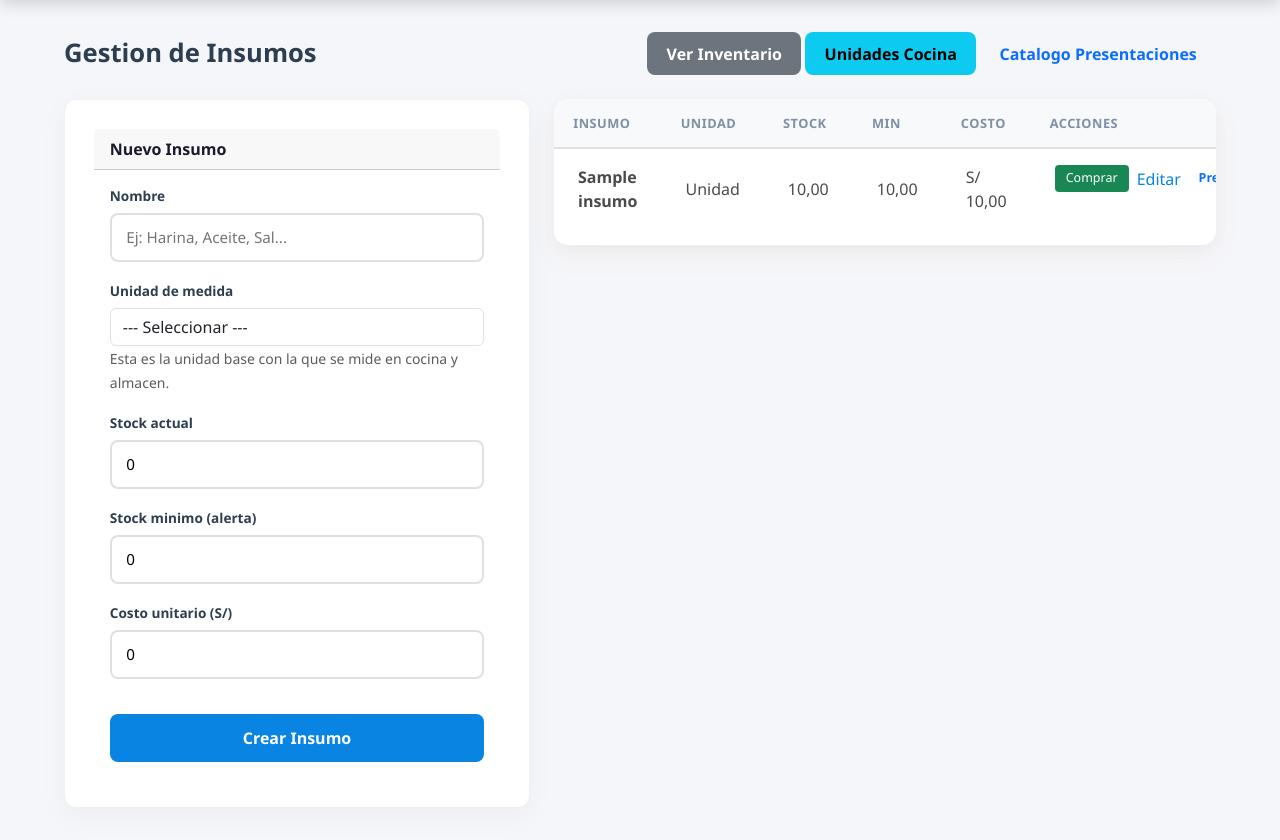
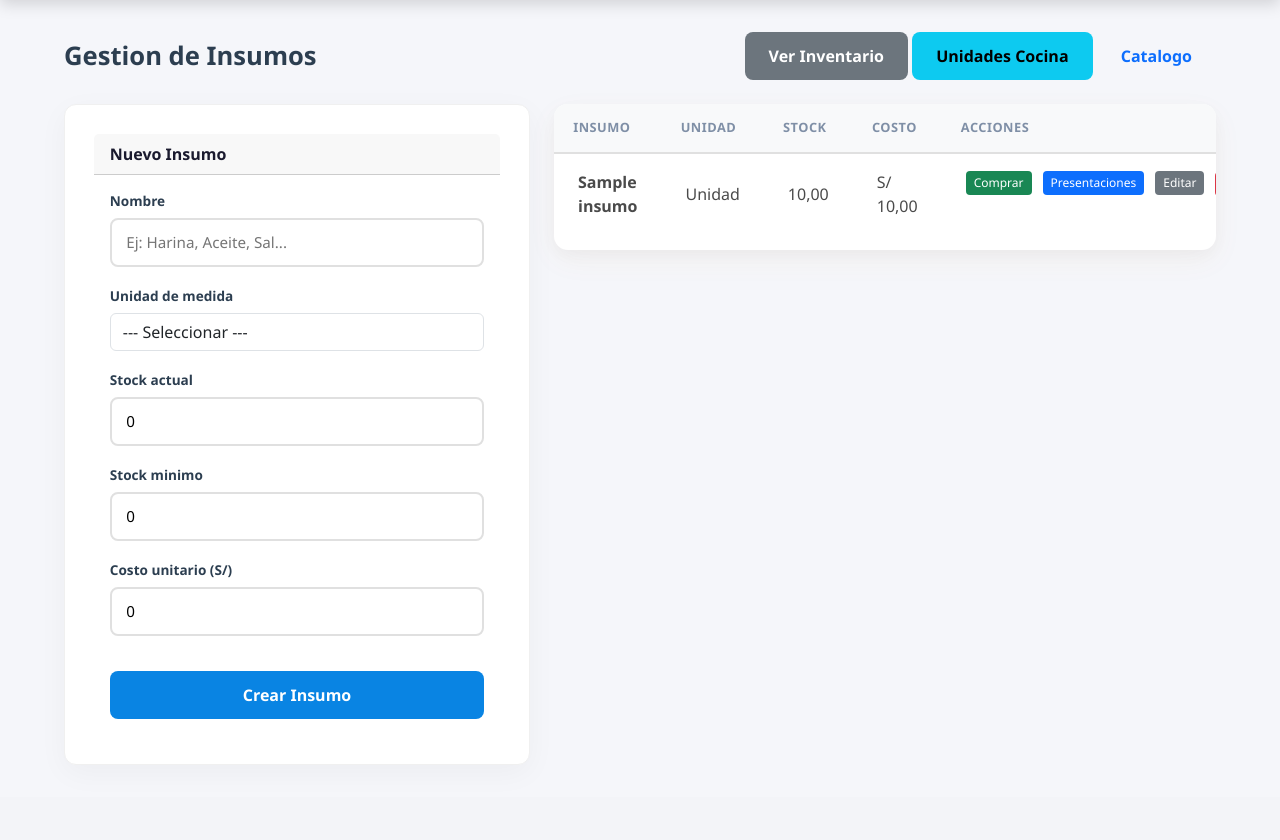
Before and after one commit to edwargreoz/Restaurante_08, a Django app: page /inventario/gestion/ in a window 1280 px wide. Shown: the part 65-905 px from the top of the page. After the commit the page ends 784 px from the top, so only its background shows below. Run offline with Django 5.2, Linux system fonts and the light colour scheme; a user stored in the database is signed in; tables that the repository leaves empty hold one stand-in row (values such as "Sample post"); parts of the project's set-up code (start-up, migrations or seed data) failed here and were passed over.

Commit message:
feat: catálogo de presentaciones integrado al modal de compra rapida - fallback automatico, vinculo automatico, filtrado por compatibilidad de unidad, layout limpio

```diff
--- a/inventario/urls.py
+++ b/inventario/urls.py
@@ -12,6 +12,7 @@ urlpatterns = [
     path('inventario/presentaciones/<int:insumo_id>/', views.presentaciones_insumo, name='presentaciones_insumo'),
     path('inventario/presentaciones/eliminar/<int:presentacion_id>/', views.eliminar_presentacion, name='eliminar_presentacion'),
     path('inventario/presentaciones/compra/<int:presentacion_id>/', views.registrar_compra_presentacion, name='registrar_compra_presentacion'),
+    path('inventario/compra-rapida/', views.compra_rapida, name='compra_rapida'),
     path('inventario/unidades-cocina/', views.unidades_cocina, name='unidades_cocina'),
     path('inventario/unidades-cocina/eliminar/<int:unidad_id>/', views.eliminar_unidad_cocina, name='eliminar_unidad_cocina'),
     path('inventario/catalogo-presentaciones/', views.catalogo_presentaciones, name='catalogo_presentaciones'),
--- a/inventario/views.py
+++ b/inventario/views.py
@@ -25,9 +25,11 @@ def gestion_insumos(request):
     import json
     container = get_container()
     insumos = container.insumo_service.listar_insumos()
+    catalogo = container.presentacion_insumo_service.listar_catalogo()
+
     presentaciones_por_insumo = {}
     for insumo in insumos:
-        presentaciones = container.presentacion_insumo_service.listar_por_insumo(insumo.id)
+        vinculadas = container.presentacion_insumo_service.listar_por_insumo(insumo.id)
         presentaciones_por_insumo[insumo.id] = [
             {
                 'id': p.id,
@@ -35,12 +37,25 @@ def gestion_insumos(request):
                 'cantidad': float(p.cantidad),
                 'unidad_medida': p.unidad_medida,
                 'costo_compra': float(p.costo_compra),
+                'tipo': 'vinculada',
             }
-            for p in presentaciones
+            for p in vinculadas
         ]
+
+    compatible_catalogo = []
+    for p in catalogo:
+        compatible_catalogo.append({
+            'id': p.id,
+            'nombre': p.nombre,
+            'cantidad': float(p.cantidad),
+            'unidad_medida': p.unidad_medida,
+            'costo_compra': float(p.costo_compra),
+        })
+
     return render(request, 'inventario/gestion_insumos.html', {
         'insumos': insumos,
         'presentaciones_por_insumo_json': json.dumps(presentaciones_por_insumo),
+        'catalogo_json': json.dumps(compatible_catalogo),
     })
 
 @login_required
@@ -333,6 +348,43 @@ def registrar_compra_presentacion(request, presentacion_id):
 
 @login_required
 @user_passes_test(es_admin)
+def compra_rapida(request):
+    from decimal import Decimal
+    container = get_container()
+    if request.method != 'POST':
+        return redirect('gestion_insumos')
+    try:
+        insumo_id = int(request.POST.get('insumo_id', 0))
+        presentacion_id = int(request.POST.get('presentacion_id', 0))
+        cantidad_paquetes = int(request.POST.get('cantidad_paquetes', 1))
+        costo_total = Decimal(request.POST.get('costo_total', '0'))
+
+        if not insumo_id or not presentacion_id:
+            messages.error(request, 'Faltan datos para la compra')
+            return redirect('gestion_insumos')
+
+        p = container.presentacion_insumo_service.obtener_por_id(presentacion_id)
+        if p.insumo_id is None:
+            container.presentacion_insumo_service.vincular_a_insumo(
+                presentacion_id=presentacion_id,
+                insumo_id=insumo_id,
+            )
+
+        container.presentacion_insumo_service.registrar_compra(
+            presentacion_id=presentacion_id,
+            cantidad_paquetes=cantidad_paquetes,
+            costo_total=costo_total,
+            usuario=request.user,
+        )
+        insumo = container.insumo_service.obtener_por_id(insumo_id)
+        messages.success(request, f'Compra registrada: {p.nombre} -> {insumo.nombre}')
+    except (RecursoNoEncontrado, ReglaNegocioViolada) as e:
+        messages.error(request, str(e))
+    return redirect('gestion_insumos')
+
+
+@login_required
+@user_passes_test(es_admin)
 def unidades_cocina(request):
     container = get_container()
     unidades = container.unidad_cocina_service.listar()
--- a/templates/inventario/gestion_insumos.html
+++ b/templates/inventario/gestion_insumos.html
@@ -5,11 +5,18 @@
 {% block extra_css %}
 <link rel="stylesheet" href="{% static 'css/inventario/gestion_insumos.css' %}">
 <style>
-    .btn-presentaciones { font-size: 0.78rem; padding: 0.2rem 0.6rem; }
-    .btn-comprar { background: #198754; color: #fff; border: none; font-size: 0.78rem; padding: 0.25rem 0.7rem; border-radius: 4px; cursor: pointer; }
+    .gestion-acciones { white-space: nowrap; }
+    .gestion-acciones .btn-comprar,
+    .gestion-acciones .btn-vinculadas,
+    .gestion-acciones .btn-eliminar-inline { display: inline-block; margin-right: 3px; margin-bottom: 2px; font-size: 0.75rem; padding: 0.2rem 0.5rem; }
+    .btn-comprar { background: #198754; color: #fff; border: none; border-radius: 4px; cursor: pointer; }
     .btn-comprar:hover { background: #157347; }
-    .compra-modal-preview { background: #e9f7ef; border: 1px solid #b7e4c7; border-radius: 6px; padding: 0.75rem; margin-top: 0.75rem; font-size: 0.88rem; display: none; }
-    .compra-modal-sin-pres { color: #888; font-style: italic; }
+    .btn-vinculadas { background: #0d6efd; color: #fff; border: none; border-radius: 4px; text-decoration: none; }
+    .btn-vinculadas:hover { background: #0b5ed7; color: #fff; }
+    .btn-eliminar-inline { background: #dc3545; color: #fff; border: none; border-radius: 4px; cursor: pointer; }
+    .btn-eliminar-inline:hover { background: #bb2d3b; }
+    .compra-modal-preview { background: #e9f7ef; border: 1px solid #b7e4c7; border-radius: 6px; padding: 0.6rem; margin-top: 0.5rem; font-size: 0.85rem; display: none; }
+    .compra-badge-catalogo { background: #ffc107; color: #000; font-size: 0.7rem; padding: 0.1rem 0.4rem; border-radius: 3px; margin-left: 0.4rem; }
 </style>
 {% endblock %}
 {% block content %}
@@ -17,9 +24,9 @@
     <h1>{% if editar %}Editar Insumo{% else %}Gestion de Insumos{% endif %}</h1>
     {% if not editar %}
     <div>
-        <a href="{% url 'lista_insumos' %}" class="btn btn-secondary" style="width:auto;padding:0.6rem 1.2rem;">Ver Inventario</a>
-        <a href="{% url 'unidades_cocina' %}" class="btn btn-info" style="width:auto;padding:0.6rem 1.2rem;">Unidades Cocina</a>
-        <a href="{% url 'catalogo_presentaciones' %}" class="btn btn-outline-primary" style="width:auto;padding:0.6rem 1.2rem;">Catalogo Presentaciones</a>
+        <a href="{% url 'lista_insumos' %}" class="btn btn-secondary btn-sm">Ver Inventario</a>
+        <a href="{% url 'unidades_cocina' %}" class="btn btn-info btn-sm">Unidades Cocina</a>
+        <a href="{% url 'catalogo_presentaciones' %}" class="btn btn-outline-primary btn-sm">Catalogo</a>
     </div>
     {% endif %}
 </div>
@@ -49,7 +56,6 @@
                             <option value="ML" {% if u == 'ML' %}selected{% endif %}>Mililitro</option>
                             {% endwith %}
                         </select>
-                        <small class="text-muted">Esta es la unidad base con la que se mide en cocina y almacen.</small>
                     </div>
                     <div class="form-group">
                         <label for="stock_actual">Stock actual</label>
@@ -57,7 +63,7 @@
                                value="{{ editar.stock_actual|default:'0' }}" required>
                     </div>
                     <div class="form-group">
-                        <label for="stock_minimo">Stock minimo (alerta)</label>
+                        <label for="stock_minimo">Stock minimo</label>
                         <input type="number" name="stock_minimo" id="stock_minimo" step="0.01" min="0"
                                value="{{ editar.stock_minimo|default:'0' }}" required>
                     </div>
@@ -80,7 +86,7 @@
         <div class="table-wrapper">
             <table class="table">
                 <thead>
-                    <tr><th>Insumo</th><th>Unidad</th><th>Stock</th><th>Min</th><th>Costo</th><th>Acciones</th></tr>
+                    <tr><th>Insumo</th><th>Unidad</th><th>Stock</th><th>Costo</th><th>Acciones</th></tr>
                 </thead>
                 <tbody>
                     {% for insumo in insumos %}
@@ -88,24 +94,24 @@
                         <td><strong>{{ insumo.nombre }}</strong></td>
                         <td>{{ insumo.unidad|unidad_display }}</td>
                         <td>{{ insumo.stock_actual|floatformat:2 }}</td>
-                        <td>{{ insumo.stock_minimo|floatformat:2 }}</td>
                         <td>S/ {{ insumo.costo_unitario|floatformat:2 }}</td>
                         <td class="gestion-acciones">
                             <button type="button" class="btn-comprar"
                                     data-insumo-id="{{ insumo.id }}"
                                     data-insumo-nombre="{{ insumo.nombre }}"
+                                    data-insumo-unidad="{{ insumo.unidad }}"
                                     onclick="abrirModalCompra(this)">Comprar</button>
-                            <a href="{% url 'editar_insumo' insumo.id %}" class="table-link">Editar</a>
-                            <a href="{% url 'presentaciones_insumo' insumo.id %}" class="btn btn-sm btn-outline-primary btn-presentaciones">Presentaciones</a>
+                            <a href="{% url 'presentaciones_insumo' insumo.id %}" class="btn-vinculadas">Presentaciones</a>
+                            <a href="{% url 'editar_insumo' insumo.id %}" class="btn-vinculadas" style="background:#6c757d;">Editar</a>
                             <form method="POST" action="{% url 'eliminar_insumo' insumo.id %}" style="display:inline;">
                                 {% csrf_token %}
-                                <button type="submit" class="btn-eliminar"
-                                        onclick="return confirm('Eliminar {{ insumo.nombre }}?')">Eliminar</button>
+                                <button type="submit" class="btn-eliminar-inline"
+                                        onclick="return confirm('Eliminar {{ insumo.nombre }}?')">X</button>
                             </form>
                         </td>
                     </tr>
                     {% empty %}
-                    <tr><td colspan="6" class="empty-row">No hay insumos registrados</td></tr>
+                    <tr><td colspan="5" class="empty-row">No hay insumos registrados</td></tr>
                     {% endfor %}
                 </tbody>
             </table>
@@ -121,25 +127,20 @@
                 <button type="button" class="btn-close" data-bs-dismiss="modal"></button>
             </div>
             <div class="modal-body">
-                <div id="compraSinPresentaciones" class="compra-modal-sin-pres" style="display:none;">
-                    Este insumo no tiene presentaciones vinculadas.
-                    <a href="#" id="compraLinkPresentaciones">Crear una presentacion aqui.</a>
-                </div>
-                <form id="formCompra" method="POST" action="" style="display:none;">
+                <form id="formCompra" method="POST" action="{% url 'compra_rapida' %}">
                     {% csrf_token %}
-                    <input type="hidden" name="next" value="{% url 'gestion_insumos' %}">
-                    <input type="hidden" name="cantidad_paquetes" id="compraHiddenPaq" value="0">
-                    <input type="hidden" name="costo_total" id="compraHiddenCosto" value="0">
+                    <input type="hidden" name="insumo_id" id="compraInsumoId" value="">
+                    <input type="hidden" name="presentacion_id" id="compraPresentacionId" value="">
                     <div class="mb-3">
                         <label class="form-label fw-semibold">Presentacion</label>
-                        <select id="compraSelectPresentacion" class="form-select" required>
+                        <select id="compraSelectPresentacion" class="form-select" required onchange="onSelectPresentacion()">
                             <option value="">Seleccionar presentacion...</option>
                         </select>
                         <small class="text-muted" id="compraInfoPresentacion"></small>
                     </div>
                     <div class="mb-3">
                         <label class="form-label fw-semibold">Cantidad de paquetes</label>
-                        <input type="number" id="compraCantidad" class="form-control" min="1" value="1" required>
+                        <input type="number" id="compraCantidad" class="form-control" min="1" value="1" required oninput="actualizarPreviewCompra()">
                     </div>
                     <div class="mb-3">
                         <label class="form-label fw-semibold">Costo total (S/)</label>
@@ -150,7 +151,7 @@
             </div>
             <div class="modal-footer">
                 <button type="button" class="btn btn-secondary" data-bs-dismiss="modal">Cancelar</button>
-                <button type="button" class="btn btn-success" id="btnConfirmarCompra" onclick="confirmarCompra()">Registrar Compra</button>
+                <button type="button" class="btn btn-success" onclick="confirmarCompra()">Registrar Compra</button>
             </div>
         </div>
     </div>
@@ -161,54 +162,78 @@
 {% block extra_js %}
 <script>
 var presentacionesPorInsumo = {{ presentaciones_por_insumo_json|safe }};
-var currentInsumoId = null;
+var catalogoPresentaciones = {{ catalogo_json|safe }};
+
+var FAMILIAS = { 'KG': 'peso', 'GR': 'peso', 'LT': 'volumen', 'ML': 'volumen', 'UNIDAD': 'unidad' };
+
+function esCompatible(unidadPres, unidadInsumo) {
+    return FAMILIAS[unidadPres] === FAMILIAS[unidadInsumo];
+}
 
 function abrirModalCompra(btn) {
-    currentInsumoId = parseInt(btn.getAttribute('data-insumo-id'));
+    var insumoId = parseInt(btn.getAttribute('data-insumo-id'));
     var nombre = btn.getAttribute('data-insumo-nombre');
+    var unidadInsumo = btn.getAttribute('data-insumo-unidad');
     document.getElementById('compraInsumoNombre').textContent = nombre;
+    document.getElementById('compraInsumoId').value = insumoId;
+    document.getElementById('compraPresentacionId').value = '';
 
-    var pres = presentacionesPorInsumo[currentInsumoId] || [];
+    var vinculadas = presentacionesPorInsumo[insumoId] || [];
     var select = document.getElementById('compraSelectPresentacion');
-    var form = document.getElementById('formCompra');
-    var sinPres = document.getElementById('compraSinPresentaciones');
-    var linkPres = document.getElementById('compraLinkPresentaciones');
-
     select.innerHTML = '<option value="">Seleccionar presentacion...</option>';
     document.getElementById('compraPreview').style.display = 'none';
+    document.getElementById('compraInfoPresentacion').textContent = '';
+    document.getElementById('compraCantidad').value = 1;
+    document.getElementById('compraCosto').value = '0';
 
-    if (pres.length === 0) {
-        form.style.display = 'none';
-        sinPres.style.display = 'block';
-        linkPres.href = '/inventario/presentaciones/' + currentInsumoId + '/';
-        var modal = new bootstrap.Modal(document.getElementById('modalCompra'));
-        modal.show();
-        return;
-    }
-
-    sinPres.style.display = 'none';
-    form.style.display = 'block';
-    form.action = '/inventario/presentaciones/compra/0/';
-
-    pres.forEach(function(p) {
+    if (vinculadas.length > 0) {
+        var grpVinculadas = document.createElement('optgroup');
+        grpVinculadas.label = 'Vinculadas a este insumo';
+        vinculadas.forEach(function(p) {
             var opt = document.createElement('option');
             opt.value = p.id;
             opt.textContent = p.nombre + ' (' + p.cantidad + ' ' + p.unidad_medida + ') - S/ ' + p.costo_compra.toFixed(2);
             opt.setAttribute('data-cantidad', p.cantidad);
             opt.setAttribute('data-unidad', p.unidad_medida);
             opt.setAttribute('data-costo', p.costo_compra);
-        select.appendChild(opt);
+            grpVinculadas.appendChild(opt);
+        });
+        select.appendChild(grpVinculadas);
+    }
+
+    var compatibles = catalogoPresentaciones.filter(function(c) {
+        if (vinculadas.some(function(v) { return v.id === c.id; })) return false;
+        return esCompatible(c.unidad_medida, unidadInsumo);
     });
 
+    if (compatibles.length > 0) {
+        var grpCatalogo = document.createElement('optgroup');
+        grpCatalogo.label = 'Catalogo (se vinculara automaticamente)';
+        compatibles.forEach(function(p) {
+            var opt = document.createElement('option');
+            opt.value = p.id;
+            opt.textContent = p.nombre + ' (' + p.cantidad + ' ' + p.unidad_medida + ') - S/ ' + p.costo_compra.toFixed(2);
+            opt.setAttribute('data-cantidad', p.cantidad);
+            opt.setAttribute('data-unidad', p.unidad_medida);
+            opt.setAttribute('data-costo', p.costo_compra);
+            opt.setAttribute('data-catalogo', 'true');
+            grpCatalogo.appendChild(opt);
+        });
+        select.appendChild(grpCatalogo);
+    }
+
+    if (vinculadas.length > 0) {
         select.selectedIndex = 1;
         actualizarPreviewCompra();
+    }
 
     var modal = new bootstrap.Modal(document.getElementById('modalCompra'));
     modal.show();
 }
 
-document.getElementById('compraSelectPresentacion').addEventListener('change', actualizarPreviewCompra);
-document.getElementById('compraCantidad').addEventListener('input', actualizarPreviewCompra);
+function onSelectPresentacion() {
+    actualizarPreviewCompra();
+}
 
 function actualizarPreviewCompra() {
     var select = document.getElementById('compraSelectPresentacion');
@@ -230,7 +255,6 @@ function actualizarPreviewCompra() {
     var totalCosto = costoPaq * paq;
 
     document.getElementById('compraCosto').value = totalCosto.toFixed(2);
-
     info.textContent = cantidad + ' ' + unidad + ' por paquete';
     preview.style.display = 'block';
     preview.innerHTML = 'Se agregaran <strong>' + totalStock + ' ' + unidad + '</strong> al stock (' + paq + ' x ' + cantidad + '). Costo total: <strong>S/ ' + totalCosto.toFixed(2) + '</strong>';
@@ -244,18 +268,12 @@ function confirmarCompra() {
         return;
     }
 
-    var presId = opt.value;
     var paq = parseInt(document.getElementById('compraCantidad').value) || 0;
     var costo = document.getElementById('compraCosto').value;
-
     if (paq < 1) { alert('La cantidad debe ser al menos 1'); return; }
 
-    var form = document.getElementById('formCompra');
-    form.action = '/inventario/presentaciones/compra/' + presId + '/';
-    document.getElementById('compraHiddenPaq').value = paq;
-    document.getElementById('compraHiddenCosto').value = costo;
-
-    form.submit();
+    document.getElementById('compraPresentacionId').value = opt.value;
+    document.getElementById('formCompra').submit();
 }
 </script>
 {% endblock %}
```
Lines whose indentation alone changed are shown as unchanged.
